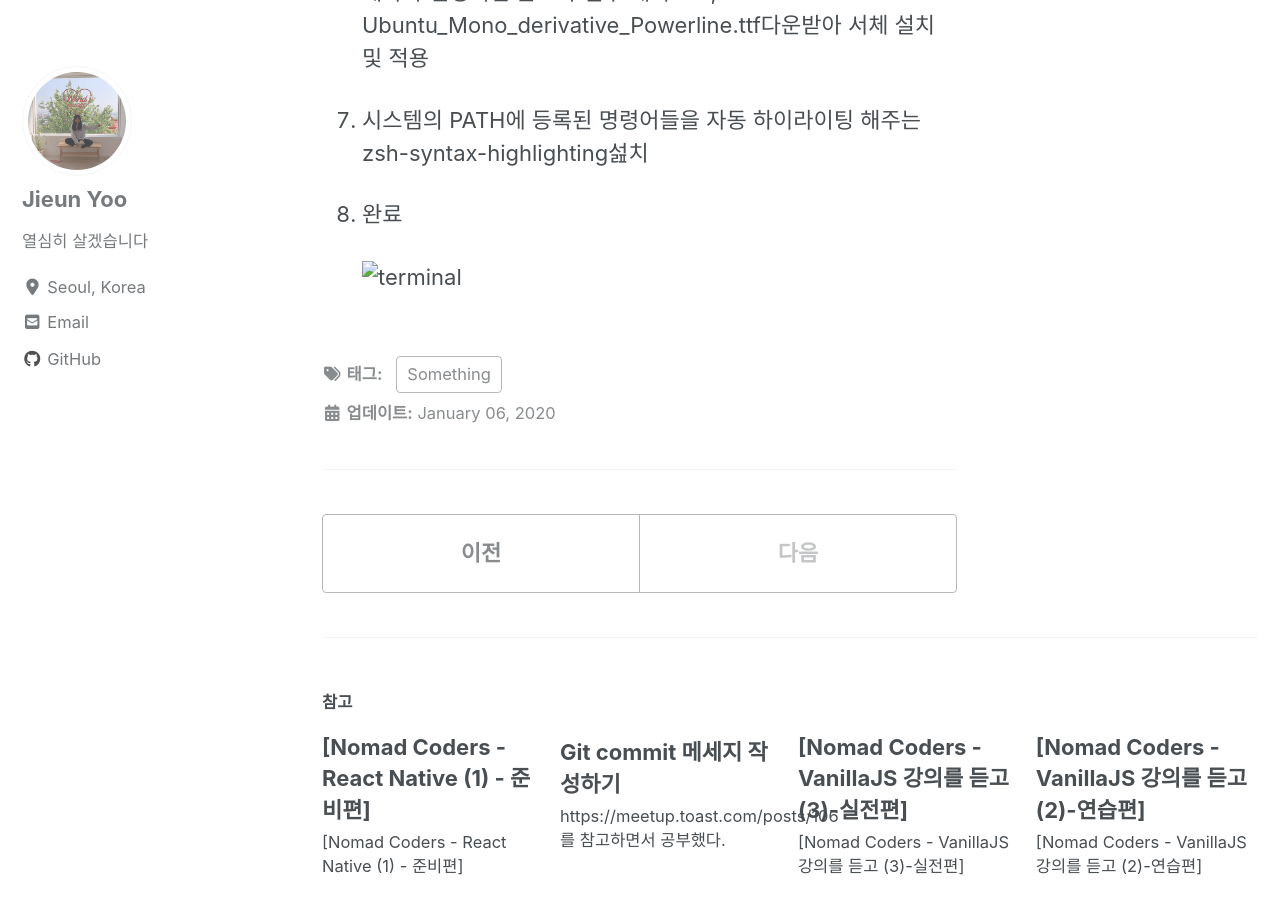
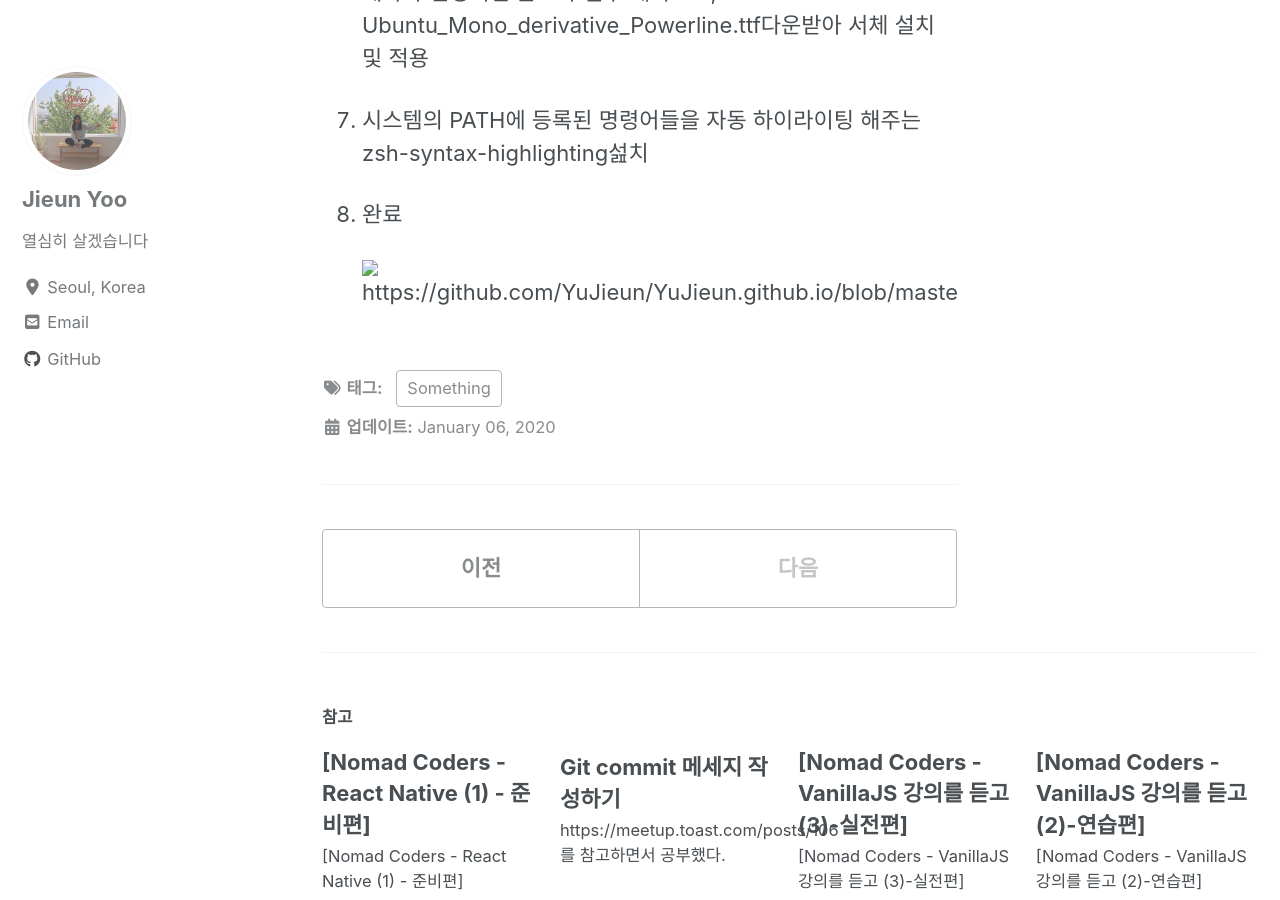
Before and after one commit to YuJieun/YuJieun.github.io, a Jekyll site: the page built from _posts/2020-01-06-changeTerminal.md, in a window 1280 px wide and 900 px high, scrolled down 818 px. Built offline with Jekyll 4.4.1, drawn with Linux system fonts in a browser that asks for light colours; cached includes are drawn as plain includes; nearby versions of some CDN libraries.

Commit message:
Fix image url

```diff
--- a/_posts/2020-01-06-changeTerminal.md
+++ b/_posts/2020-01-06-changeTerminal.md
@@ -31,4 +31,4 @@
 
 8. 완료
 
-   ![terminal](/Users/yujieun/blog/blog/assets/images/terminal.png)
+   ![https://github.com/YuJieun/YuJieun.github.io/blob/master/assets/images/terminal.png]()
```
